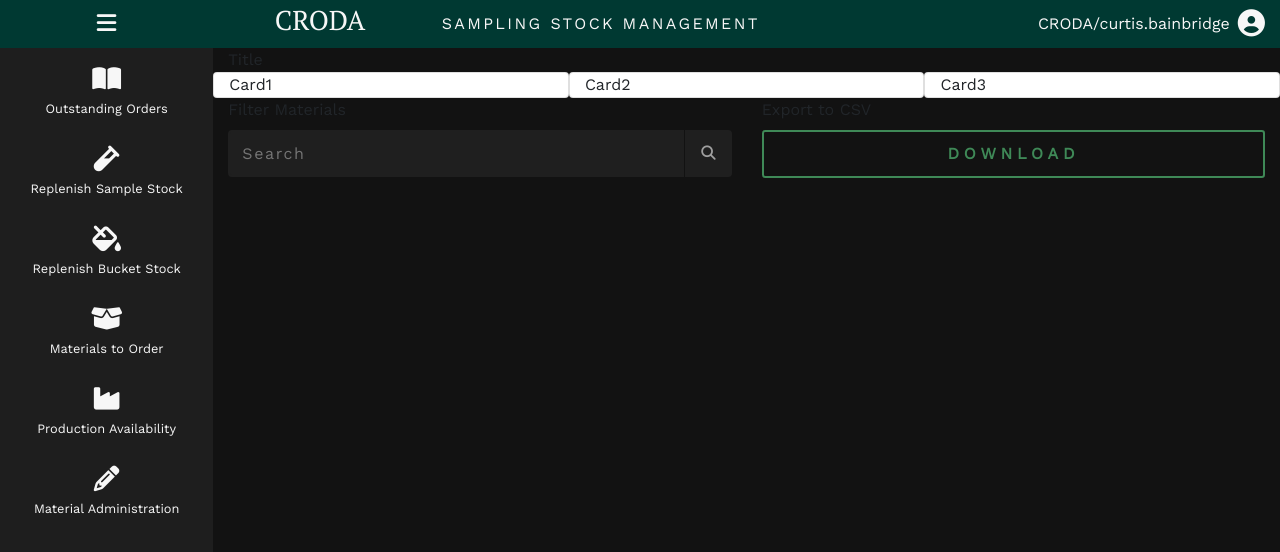
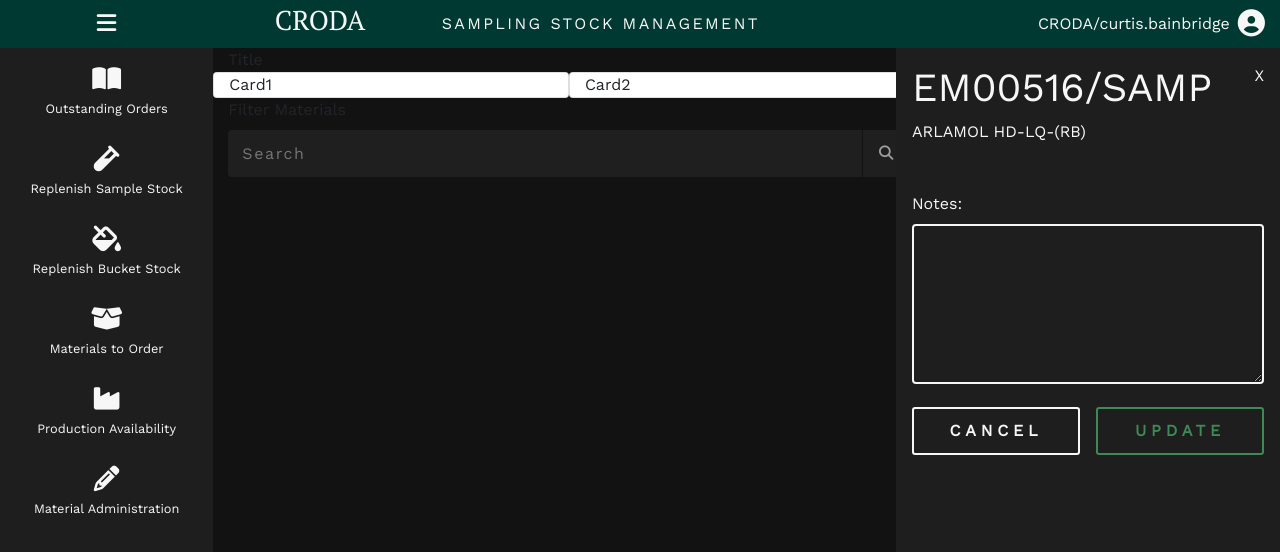
Before and after one commit to csbainbridge/rb-planning-systems-layout, a plain HTML site: page index.html in a window 1280 px wide. Drawn offline with nearby package versions, Linux system fonts and the light colour scheme.

Commit message:
Added Modal styles

```diff
--- a/index.html
+++ b/index.html
@@ -18,7 +18,7 @@
 
             html, body {
                 height: 100%;
-                overflow: auto;
+                overflow: hidden;
                 background-color: #121212;
             }
 
@@ -194,22 +194,92 @@
             }
 
             .product-model {
-                display: none;
+                display: block;
+                width: 24rem;
                 z-index: 1;
                 position: absolute;
                 right: 0;
                 bottom: 0;
-                background-color: lightslategray;
-                height: 100vh;
+                background-color: #1E1E1E;
+                height: calc(100vh - 48px);
             }
 
             .product-model > header, .product-model__notes {
                 padding: 1rem;
             }
 
+            .product-model__header {
+                background: #1E1E1E;
+            }
+
+            .product-model__notes-input {
+                background: transparent;
+                border: 2px solid #f7f7f7;
+                border-radius: 0.25rem;
+                height: 10rem;
+                width: 100%;
+                outline: none;
+                padding: 1rem;
+                color: #f7f7f7;
+            }
+
             .product-model--open {
                 transform: translateY(100%);
             }
+
+            .product-model__actions {
+                position: relative;
+                bottom: 0;
+                right: 0;
+                width: 100%;
+                display: flex;
+                flex-wrap: nowrap;
+                padding: 0 1rem 1rem 1rem;
+            }
+
+            .product-notes-label {
+                color: #f7f7f7;
+            }
+
+            .product-model__close {
+                position: absolute;
+                right: 0;
+                top: 0;
+                padding: 1rem;
+            }
+
+            .btn-modal-confirm,
+            .btn-modal-cancel {
+                width: 50%;
+            }
+
+            .btn-modal-cancel {
+                margin-right: 1rem;
+                border: 2px solid #F7F7F7;
+                color: #F7F7F7;
+            }
+
+            .fill-cancel {
+                background: transparent;
+            }
+
+            .fill-cancel:before {
+                content: "";
+                position: absolute;
+                background: #F7F7F7;
+                bottom: 0;
+                left: 0;
+                right: 0;
+                top: 100%;
+                z-index: -1;
+                -webkit-transition: top 0.1s ease-in;
+            }
+
+            .fill-cancel:hover:before {
+                top: 0;
+            }
+
+
 
             button {
                 position: relative;
@@ -240,7 +310,7 @@
             }
 
             .fill {
-                background-color: #121212;
+                background-color: transparent;
             }
 
             .fill:before {
@@ -258,6 +328,8 @@
             .fill:hover:before {
                 top: 0;
             }
+
+
         </style>
     </head>
     <body>
@@ -338,7 +410,7 @@
                         <div class="col-12 col-sm-6 col-md-4 card">Card3</div>
                     </div>
                     <div class="row">
-                        <div class="col-12 col-sm-6">
+                        <div class="col-12 col-sm-8">
                             <label for="search">Filter Materials</label>
                             <div class="search-wrapper">
                                 <!-- Input-->
@@ -351,24 +423,30 @@
                                 <i class="fas fa-search"></i>
                             </div>
                         </div>
-                        <div class="col-12 col-sm-6">
+                        <div class="col-12 col-sm-4">
                             <label for="download">Export to CSV</label>
                             <button class="fill">Download</button>
                         </div>
                     </div>
                 </div>
             </div>
-            <div class="modal-wrapper">
-                <section class="product-model">
-                    <header>
-                        <h1>Material SKU</h1>
-                        <p>Material Description</p>
-                    </header>
-                    <section class="product-model__notes">
-                        <p>Products notes</p>
-                    </section>
+        </div>
+        <div class="modal-wrapper">
+            <section class="product-model">
+                <header class="product-model__header">
+                    <p class="product-model__close">X</p>
+                    <h1>EM00516/SAMP</h1>
+                    <p>ARLAMOL HD-LQ-(RB)</p>
+                </header>
+                <section class="product-model__notes">
+                    <label class="product-notes-label" for="product-notes">Notes:</label>
+                    <textarea id="product-notes" class="product-model__notes-input"></textarea>
                 </section>
-            </div>
+                <section class="product-model__actions">
+                    <button class="fill-cancel btn-modal-cancel">Cancel</button>
+                    <button class="fill btn-modal-confirm">Update</button>
+                </section>
+            </section>
         </div>
     </body>
 </html>
```
